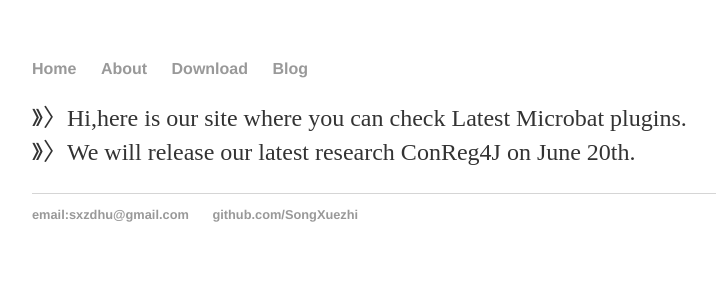
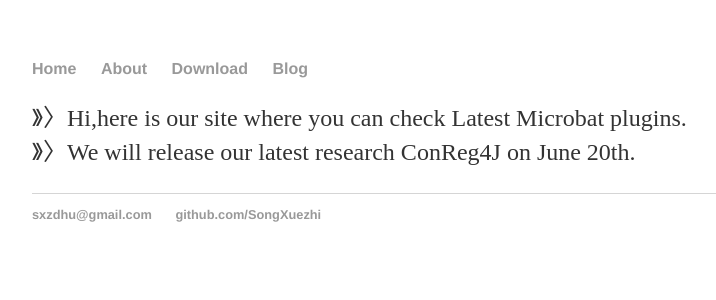
Before and after one commit to SongXueZhi/SongXueZhi.github.io, a Jekyll site: the page built from index.md, in a window 1280 px wide. Shown: the top 300 px of the page, without its empty margins (160-876 px from the left). Built offline with Jekyll 4.4.1, drawn with Linux system fonts in a browser that asks for light colours.

Commit message:
add gmail

```diff
--- a/_layouts/default.html
+++ b/_layouts/default.html
@@ -21,7 +21,7 @@
 			</div><!-- /.container -->
 			<footer>
 	    		<ul>
-	        		<li><a>email:sxzdhu@gmail.com</a></li>
+	        		<li><a>sxzdhu@gmail.com</a></li>
 	        		<li><a href="https://github.com/SongXuezhi">github.com/SongXuezhi</a></li>
 				</ul>
 			</footer>
```
